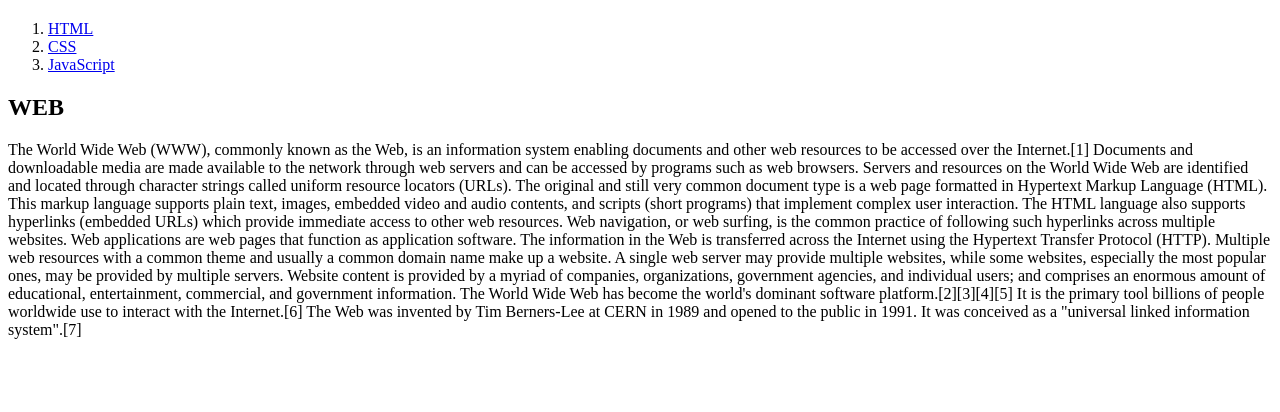
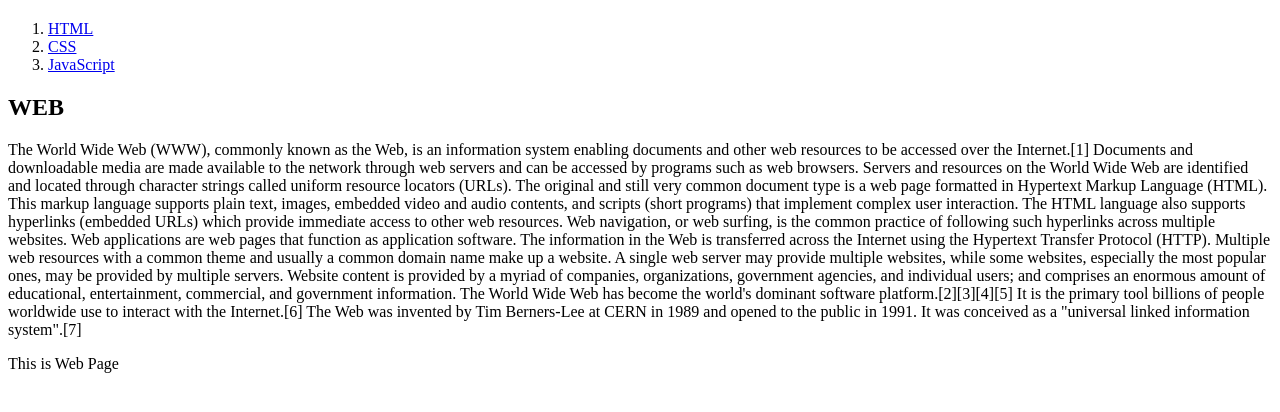
Before and after one commit to seonhong3426/my-first-web-site, a plain HTML site: page index.html in a window 1280 px wide. Shown: the part 60-472 px from the top of the page. Drawn offline with Linux system fonts and the light colour scheme.

Commit message:
version 2

```diff
--- a/index.html
+++ b/index.html
@@ -23,5 +23,6 @@
 
             The Web was invented by Tim Berners-Lee at CERN in 1989 and opened to the public in 1991. It was conceived as a "universal linked information system".[7]</p>
         </p>
+        <p>This is Web Page</p>
     </body>
 </html>
```
